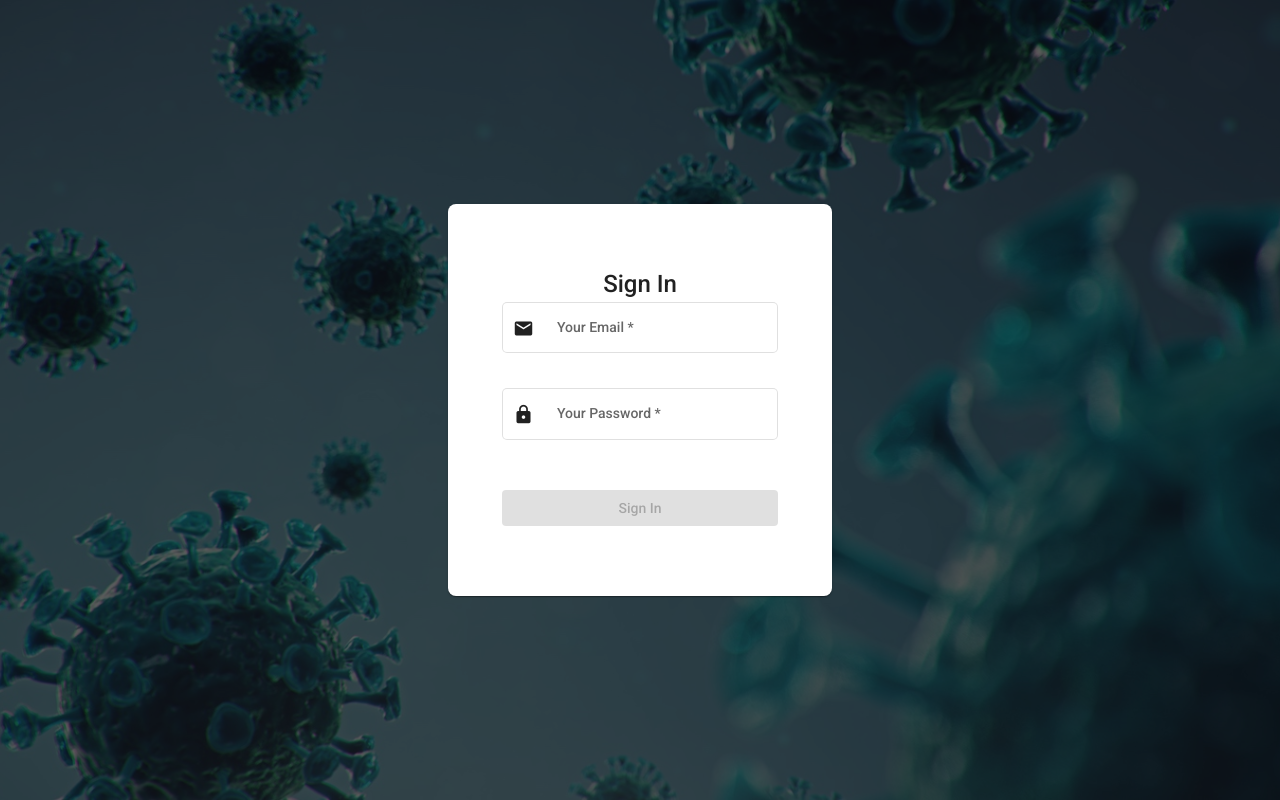
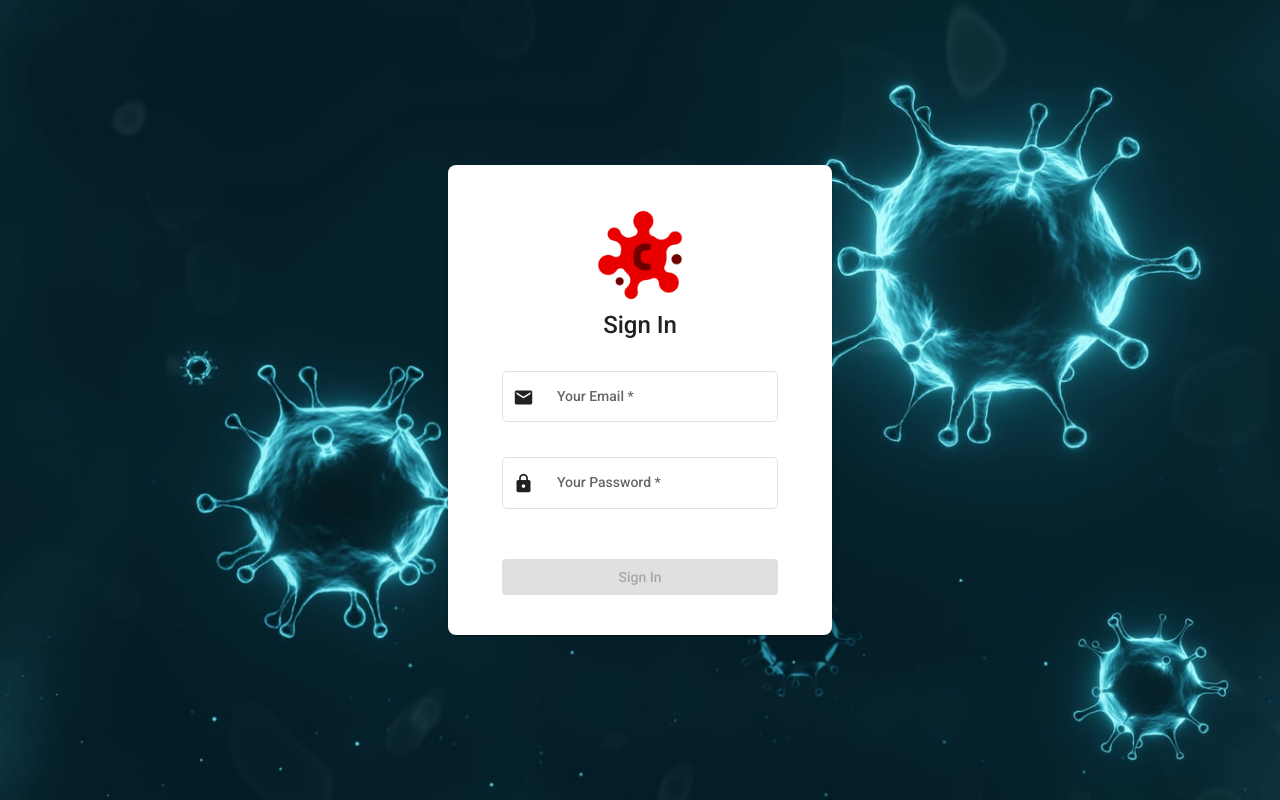
Before and after one commit to tutods/covid-tracking-system, an Angular app in the folder webapp/: page /login in a window 1280 px wide. Built offline with nearby package versions, Linux system fonts and the light colour scheme.

Commit message:
Update login style

```diff
--- a/webapp/src/app/components/login/login.component.html
+++ b/webapp/src/app/components/login/login.component.html
@@ -1,7 +1,10 @@
 <div class="login-page">
   <mat-card>
     <mat-card-content>
+      <img src="/assets/images/logo.png" class="logo" alt="COVID Tracking System">
+
       <mat-card-title>Sign In</mat-card-title>
+
       <form [formGroup]="loginForm" (ngSubmit)="onSubmit($event)">
         <mat-form-field appearance="outline">
           <mat-label>Your Email</mat-label>
--- a/webapp/src/app/components/login/login.component.sass
+++ b/webapp/src/app/components/login/login.component.sass
@@ -6,18 +6,33 @@
 	background-size: cover
 	background-repeat: no-repeat
 	background-position: center
-	background-blend-mode: overlay
-	background-color: rgba(33,33,33,0.85)
 
 	display: flex
 	justify-content: center
 	align-items: center
 
 mat-card
-	padding: 50px 0
+	padding: 20px 0
 	width: 30%
 	// margin: 0 auto
 	border-radius: 8px
+	display: flex
+	justify-content: center
+	align-items: center
+
+	>mat-card-content
+		padding: 1.25rem
+		flex: 1 1 auto
+
+		.logo
+			width: 100px
+			display: block
+			margin: 0 auto
+			margin-bottom: 1em
+
+		>mat-card-title
+			text-align: center
+			margin-bottom: 1.5em
 
 mat-form-field,
 mat-checkbox,
@@ -32,18 +47,6 @@ mat-form-field
 
 	&:not(:first-child)
 		margin-top: 1.05rem
-
-
-mat-card
-	display: flex
-	justify-content: center
-	align-items: center
-
-	>mat-card-content
-		padding: 1.25rem
-		flex: 1 1 auto
-		>mat-card-title
-			text-align: center
 
 .login-button
 	margin-top: 2rem
```
Also changed, not shown: webapp/src/assets/images/covid.jpg, webapp/src/assets/images/logo.png (added).
